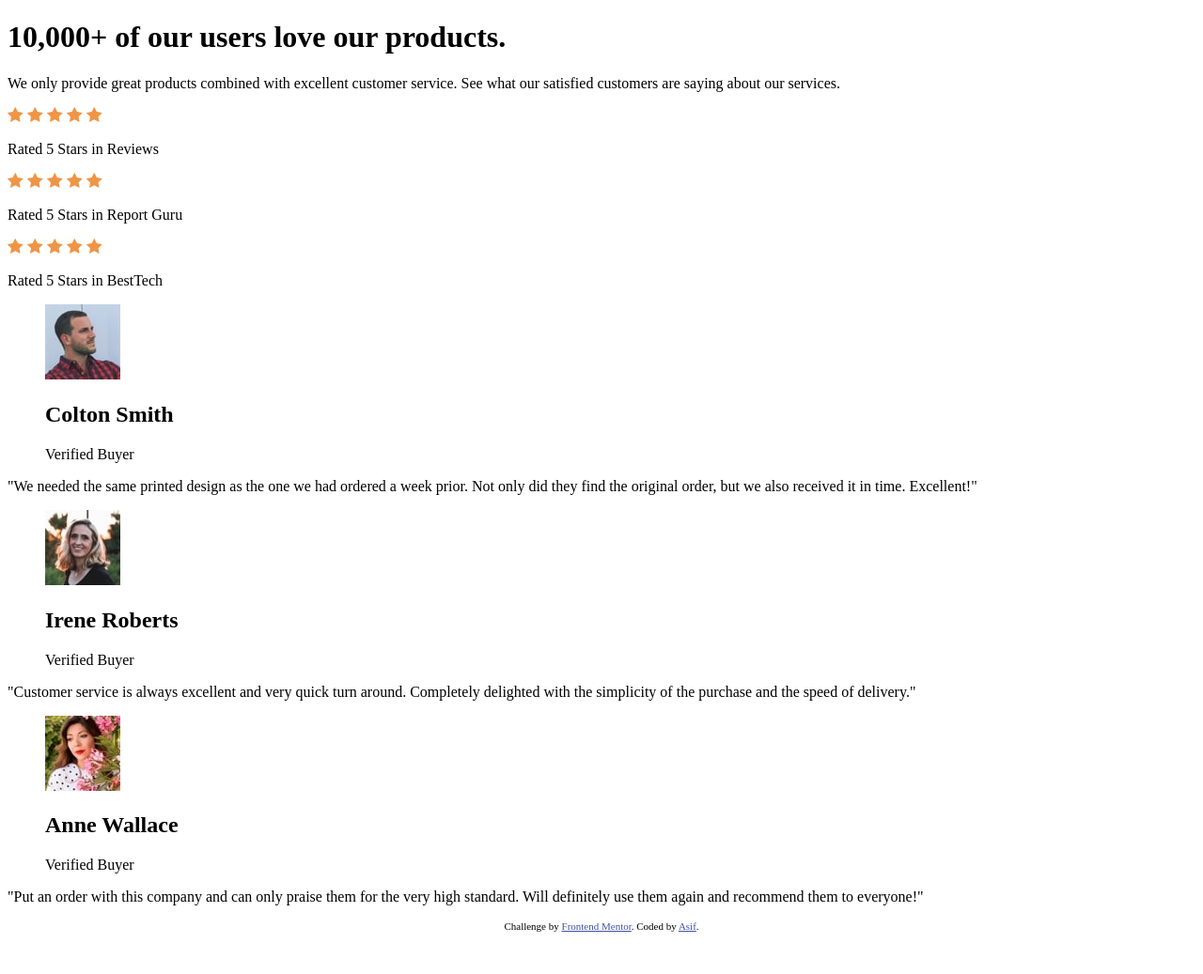
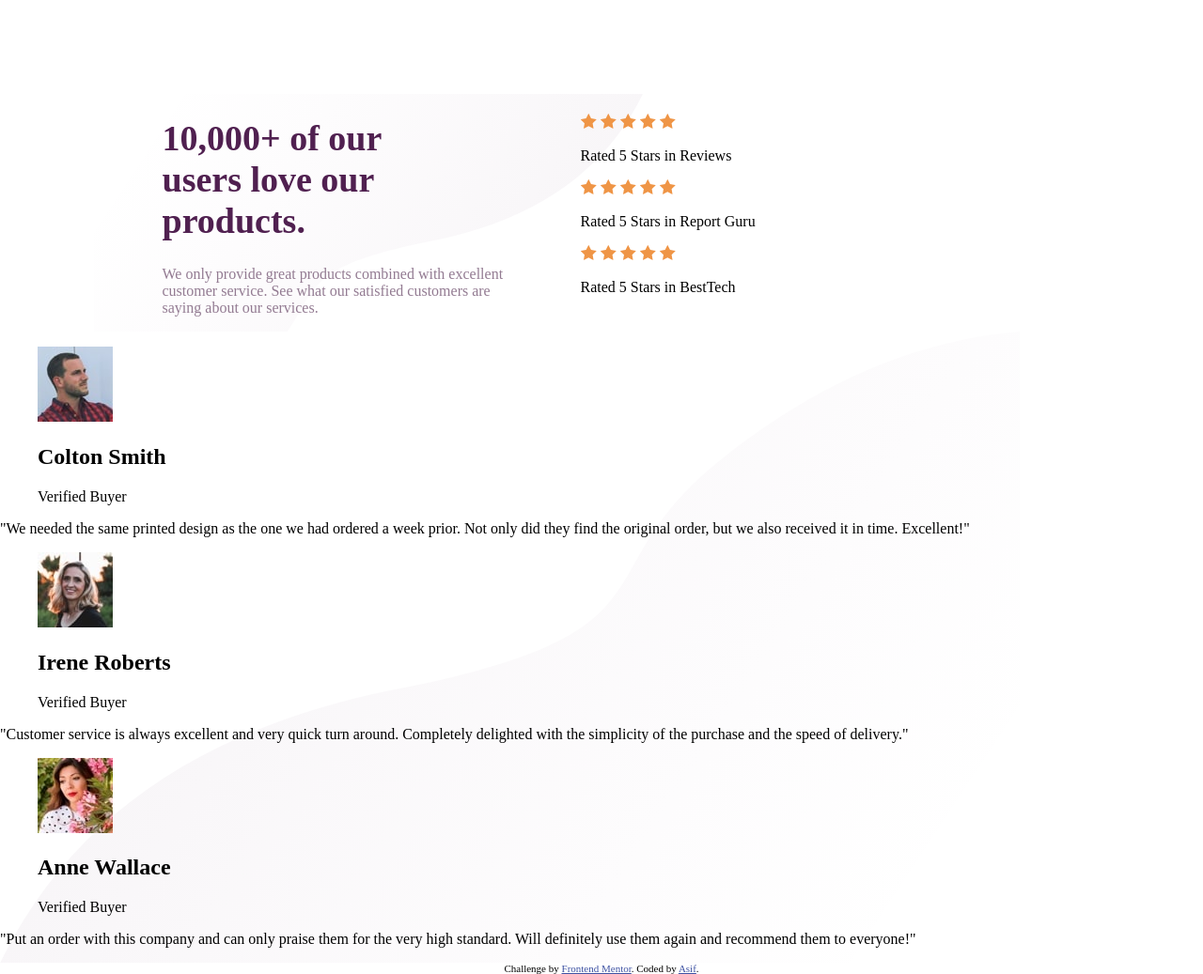
Before and after one commit to Asif-lopz/Social-proof-repo-, a plain HTML site: page index.html in a window 1280 px wide. Shown: the whole page at 94% size. Before the commit the page ends 1000 px from the top, so only its background shows below. Drawn offline with Linux system fonts and the light colour scheme.

Commit message:
h1 heading aligned

```diff
--- a/style.css
+++ b/style.css
@@ -1,4 +1,32 @@
+body{
+    margin: 0;
+    padding: 0;
+}
+.main {
+    background-image: url("img/bg-pattern-top-desktop.svg");
+    background-repeat: no-repeat;
+    display: grid;
+    grid-template-columns: 300px 300px auto auto;
+    justify-content: space-around;
+    align-items: center;
+    margin: 100px 0 0 100px;
+}
+.head h1 {
+    color: hsl(300, 43%, 22%);
+    font-size: 38px;
+    font-weight: 700;
+}
+.head p {
+    width: 370px;
+    color: hsl(303, 10%, 53%);
+}
 
+.main1 {
+    background-image: url("img/bg-pattern-bottom-desktop.svg");
+    background-repeat: no-repeat;
+    display: grid;
+    grid-template-columns: auto auto auto auto;
+}
 
 
 
```
